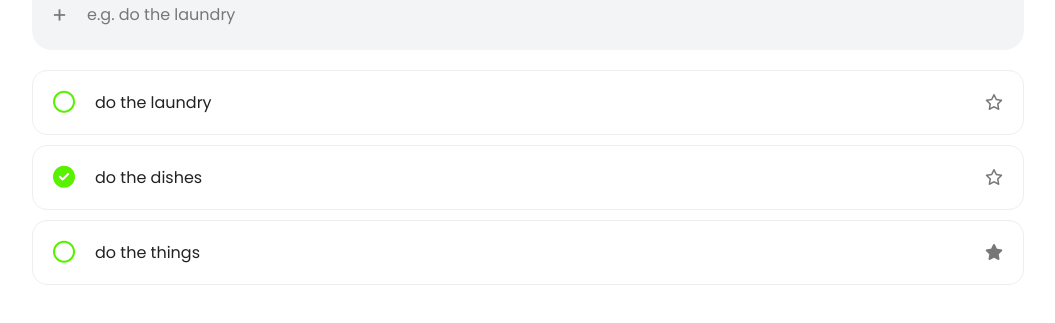
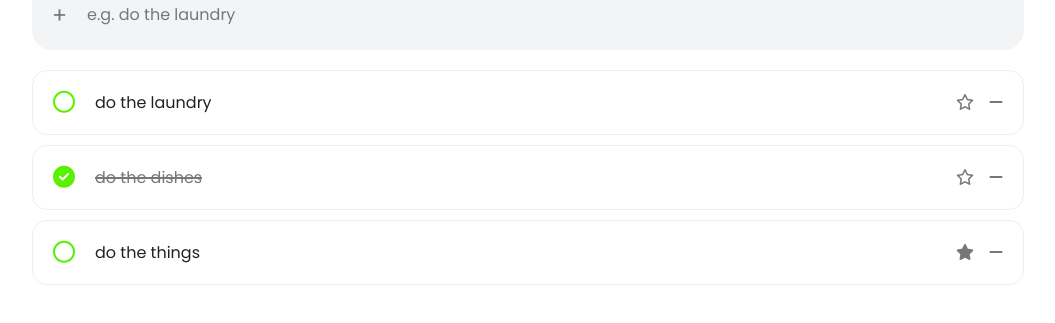
Before and after one commit to muhammad-ahmed-gh/minis-mini-projects, a React (Vite) app: page /apps/todo in a window 1280 px wide. Shown: the part 195-518 px from the top of the page, without its empty margins (112-1167 px from the left). Built offline with nearby package versions, Linux system fonts and the light colour scheme.

Commit message:
feat: implement remove task and simple validation and sound effect

```diff
--- a/src/components/todoList/Content.tsx
+++ b/src/components/todoList/Content.tsx
@@ -5,11 +5,27 @@ import Task from "./Task";
 export default function TodoListContent() {
   const tasksState = useTasks();
 
+  const handleAddTask = function (formData: FormData) {
+    let taskLabel = formData.get("task-label");
+    if (!taskLabel) return;
+    taskLabel = taskLabel.toString().trim();
+    if (!taskLabel) return;
+
+    if (tasksState.tasks.some((task) => task.label === taskLabel)) return;
+    tasksState.setTasks([
+      ...tasksState.tasks,
+      { label: taskLabel, isDone: false, isFavorite: false },
+    ]);
+  };
+
   return (
     <Container className="mt-[20px]">
-      <div className="flex bg-gray-100 rounded-[20px] h-[70px]">
+      <form
+        action={handleAddTask}
+        className="flex bg-gray-100 rounded-[20px] h-[70px] transition-shadow duration-100 has-[input:focus]:ring-3 has-[input:focus]:ring-primary "
+      >
         <button
-          type="button"
+          type="submit"
           className="px-[20px] text-[22px] text-text-color-light cursor-pointer"
         >
           +
@@ -17,9 +33,10 @@ export default function TodoListContent() {
         <input
           type="text"
           placeholder="e.g. do the laundry"
+          name="task-label"
           className="outline-none flex-1 placeholder:text-text-color-light"
         />
-      </div>
+      </form>
       <div className="mt-[20px] flex flex-col gap-[10px]">
         {tasksState.tasks.map((task) => (
           <Task
--- a/src/components/todoList/Task.tsx
+++ b/src/components/todoList/Task.tsx
@@ -1,5 +1,6 @@
 import clsx from "clsx";
 import { useTasks } from "../../hooks/todoList/useTasks";
+import penStrokeEffect1Path from "../../assets/audio/pen-stroke-1.mp3";
 
 type Props = {
   label: string;
@@ -9,8 +10,11 @@ type Props = {
 
 export default function Task(props: Props) {
   const tasksState = useTasks();
+  const penStrokeEffect1 = new Audio(penStrokeEffect1Path);
 
   const toggleDone = () => {
+    if (!props.isDone) penStrokeEffect1.play();
+
     tasksState.setTasks((prevTasks) =>
       prevTasks.map((task) =>
         task.label === props.label
@@ -38,8 +42,14 @@ export default function Task(props: Props) {
     );
   };
 
+  const deleteTask = () => {
+    tasksState.setTasks((prevTasks) =>
+      prevTasks.filter((task) => task.label !== props.label),
+    );
+  };
+
   return (
-    <div className="flex justify-between items-center px-[20px] border-1 border-[#eee] rounded-[15px] h-[65px]">
+    <div className="flex justify-between items-center px-[20px] border-1 border-[#eee] rounded-[15px] h-[65px] animate-float-show [animation-duration:300ms]">
       <div className="flex items-center gap-[20px]">
         <div
           className="text-primary text-[22px] cursor-pointer"
@@ -53,10 +63,19 @@ export default function Task(props: Props) {
             )}
           ></i>
         </div>
-        <span>{props.label}</span>
+        <span
+          className={clsx(
+            "relative transition:colors duration-300 before:h-[2px] before:bg-text-color-light before:absolute before:left-0 before:top-1/2 before:-translate-y-1/2 before:transition-[width]",
+            props.isDone ? "text-text-color-light before:w-full" : "before:w-0",
+          )}
+        >
+          {props.label}
+        </span>
       </div>
+      <div className="flex items-center gap-[15px]">
         <div
-        className="text-text-color-light cursor-pointer"
+          title="add to favorites"
+          className="text-text-color-light cursor-pointer transition-colors duration-300 hover:text-amber-300"
           onClick={toggleFavorite}
         >
           <i
@@ -65,6 +84,14 @@ export default function Task(props: Props) {
             )}
           ></i>
         </div>
+        <div
+          title="delete task"
+          className="text-text-color-light cursor-pointer transition-colors duration-300 hover:text-red-500"
+          onClick={deleteTask}
+        >
+          <i className="fa-solid fa-minus"></i>
+        </div>
+      </div>
     </div>
   );
 }
```
Also changed, not shown: 2 other files (tests, documents, lock files or other folders). Lines whose indentation alone changed are shown as unchanged.
